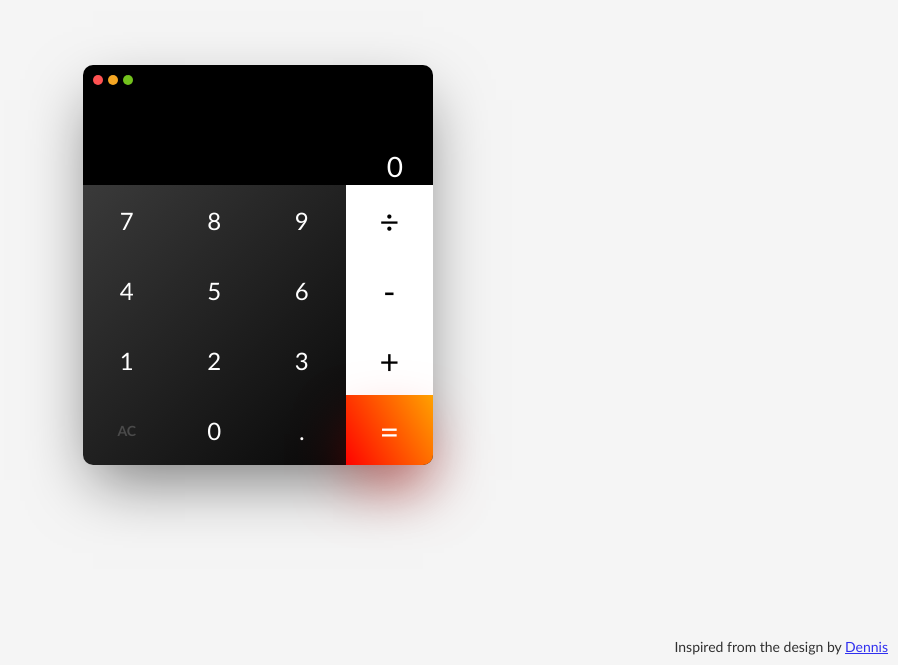
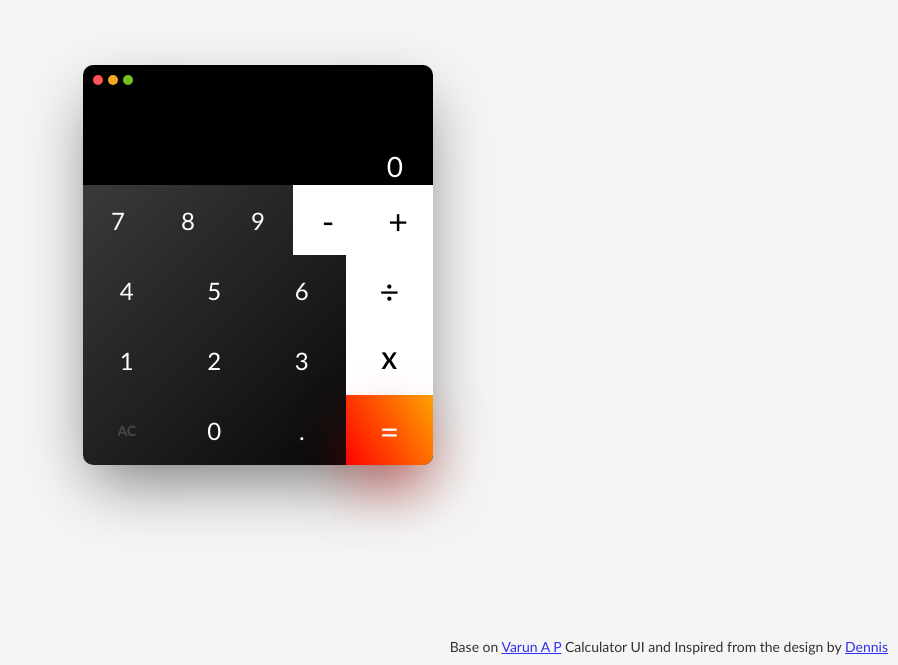
Before and after one commit to rich0021/Calculator-Eval, a plain HTML site: page index.html in a window 1280 px wide. Shown: the part 135-800 px from the top of the page, without its empty margins (382-1280 px from the left). Drawn offline with Linux system fonts and the light colour scheme.

Commit message:
add multiplier button

```diff
--- a/index.html
+++ b/index.html
@@ -33,8 +33,13 @@
             <span class="numItem">8</span>
             <span class="numItem">9</span>
           </div>
+
           <div class="symbol">
-            <span onclick="operatorSet('/')">÷</span>
+            <span onclick="operatorSet('-')">-</span>
+          </div>
+
+          <div class="symbol">
+            <span onclick="operatorSet('+')">+</span>
           </div>
         </div>
         <div class="row">
@@ -44,7 +49,7 @@
             <span class="numItem">6</span>
           </div>
           <div class="symbol">
-            <span onclick="operatorSet('-')">-</span>
+            <span onclick="operatorSet('/')">÷</span>
           </div>
         </div>
         <div class="row">
@@ -53,8 +58,8 @@
             <span class="numItem">2</span>
             <span class="numItem">3</span>
           </div>
-          <div class="symbol">
-            <span onclick="operatorSet('+')">+</span>
+          <div class="symbol" style="font-size: 23px; font-weight: bold">
+            <span onclick="operatorSet('x')">X</span>
           </div>
         </div>
         <div class="row">
@@ -70,7 +75,9 @@
       </div>
     </div>
     <p class="credit">
-      Inspired from the design by
+      Base on
+      <a href="https://codepen.io/apvarun/pen/MQaRKL">Varun A P</a> Calculator
+      UI and Inspired from the design by
       <a href="https://dribbble.com/shots/3998247-Calculator" target="_blank"
         >Dennis</a
       >
--- a/script.js
+++ b/script.js
@@ -16,7 +16,7 @@ numItem.forEach((element) => {
 
 function evaluateResult(string) {
   try {
-    let evalOp = eval(string.toString()).toString();
+    let evalOp = eval(string.toString().replace("x", "*")).toString();
     if (evalOp == "Infinity") {
       outputString = "Cant Divide By Zero";
       resetFN(false);
@@ -105,8 +105,7 @@ function calculate() {
     evaluateResult(evalString);
     evalString += "=";
     outputString = outputResult.toString();
-    inputString = evalString;
-    render(outputString, inputString);
+    render(outputString, evalString);
     firstEx = outputResult.toString();
     secondEx = null;
     evalString = outputResult.toString();
```
